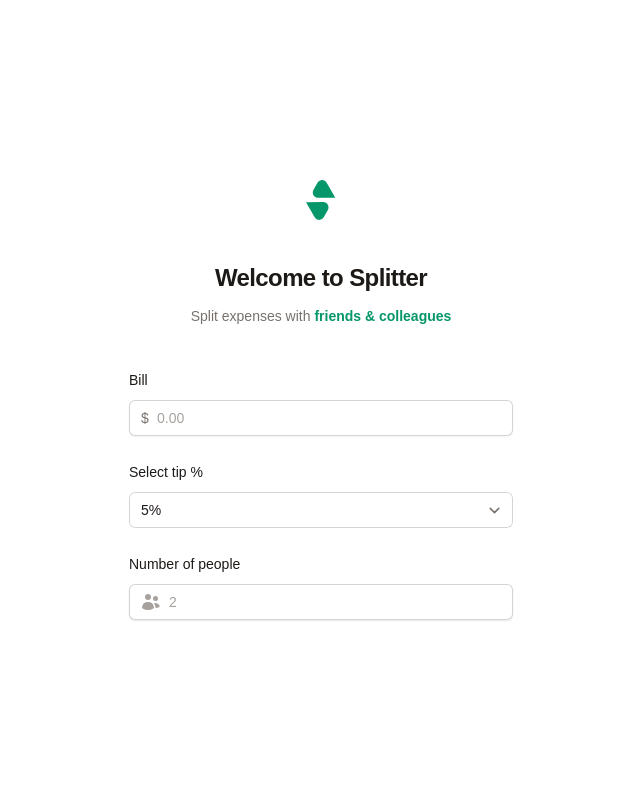
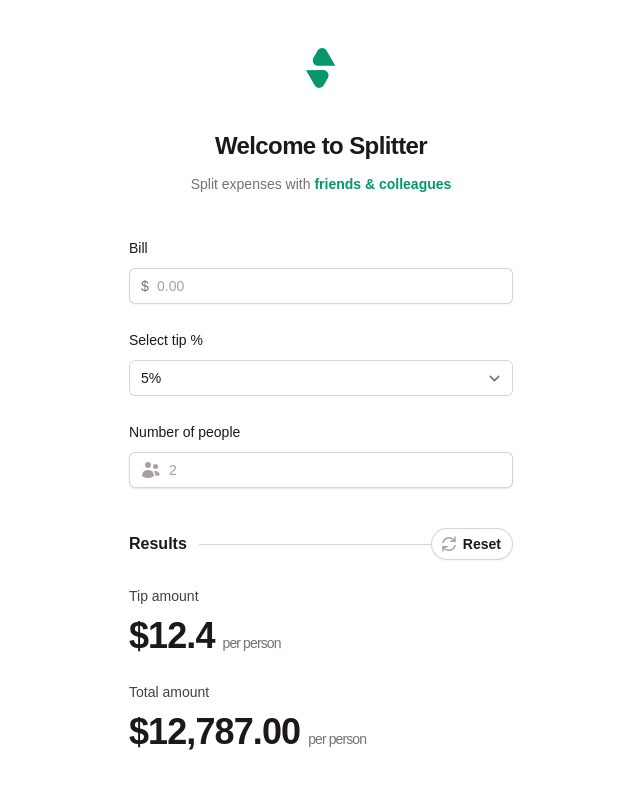
Before and after one commit to zelinka-marek/splitter, a React (Vite) app: page / in a window 1280 px wide. Shown: the top 788 px of the page, without its empty margins (319-959 px from the left). Built offline with nearby package versions, Linux system fonts and the light colour scheme; a web font is replaced by a local one.

Commit message:
display results

```diff
--- a/src/app.jsx
+++ b/src/app.jsx
@@ -1,5 +1,7 @@
+import { ArrowPathIcon } from "@heroicons/react/20/solid";
+import { CalculatorForm } from "./components/calculator-form.jsx";
+import { CalculatorResults } from "./components/calculator-results.jsx";
 import { Logo } from "./components/logo.jsx";
-import { CalculatorForm } from "./components/calculator-form.jsx";
 
 export default function App() {
   return (
@@ -20,6 +22,26 @@ export default function App() {
       </div>
       <div className="mt-10 sm:mx-auto sm:w-full sm:max-w-sm">
         <CalculatorForm />
+        <div className="mt-10 space-y-6">
+          <div className="relative">
+            <div className="absolute inset-0 flex items-center" aria-hidden>
+              <div className="w-full border-t border-gray-300" />
+            </div>
+            <div className="relative flex items-center justify-between">
+              <span className="bg-white pr-3 text-base/6 font-semibold text-gray-900">
+                Results
+              </span>
+              <button
+                type="button"
+                className="inline-flex items-center gap-1.5 rounded-full bg-white px-3 py-1.5 text-sm font-semibold text-gray-900 shadow-sm ring-1 ring-inset ring-gray-300 hover:bg-gray-50"
+              >
+                <ArrowPathIcon className="-ml-1 -mr-0.5 h-5 w-5 text-gray-400" />
+                Reset
+              </button>
+            </div>
+          </div>
+          <CalculatorResults />
+        </div>
       </div>
     </div>
   );
--- a/src/components/calculator-form.jsx
+++ b/src/components/calculator-form.jsx
@@ -1,5 +1,5 @@
 import { UsersIcon } from "@heroicons/react/20/solid";
-import { Input, Label, Select } from "./forms";
+import { Input, Label, Select } from "./forms.jsx";
 
 export function CalculatorForm() {
   return (
--- /dev/null
+++ b/src/components/calculator-results.jsx
@@ -0,0 +1,28 @@
+export function CalculatorResults() {
+  let stats = [
+    {
+      name: "Tip amount",
+      value: "$12.4",
+    },
+    {
+      name: "Total amount",
+      value: "$12,787.00",
+    },
+  ];
+
+  return (
+    <dl className="space-y-6">
+      {stats.map((stat) => (
+        <div key={stat.name} className="space-y-2">
+          <dt className="text-sm/6 font-medium text-gray-700">{stat.name}</dt>
+          <dd className="flex items-baseline gap-2 text-4xl font-semibold tracking-tight text-gray-900">
+            {stat.value}
+            <span className="text-sm font-medium text-gray-500">
+              per person
+            </span>
+          </dd>
+        </div>
+      ))}
+    </dl>
+  );
+}
```
